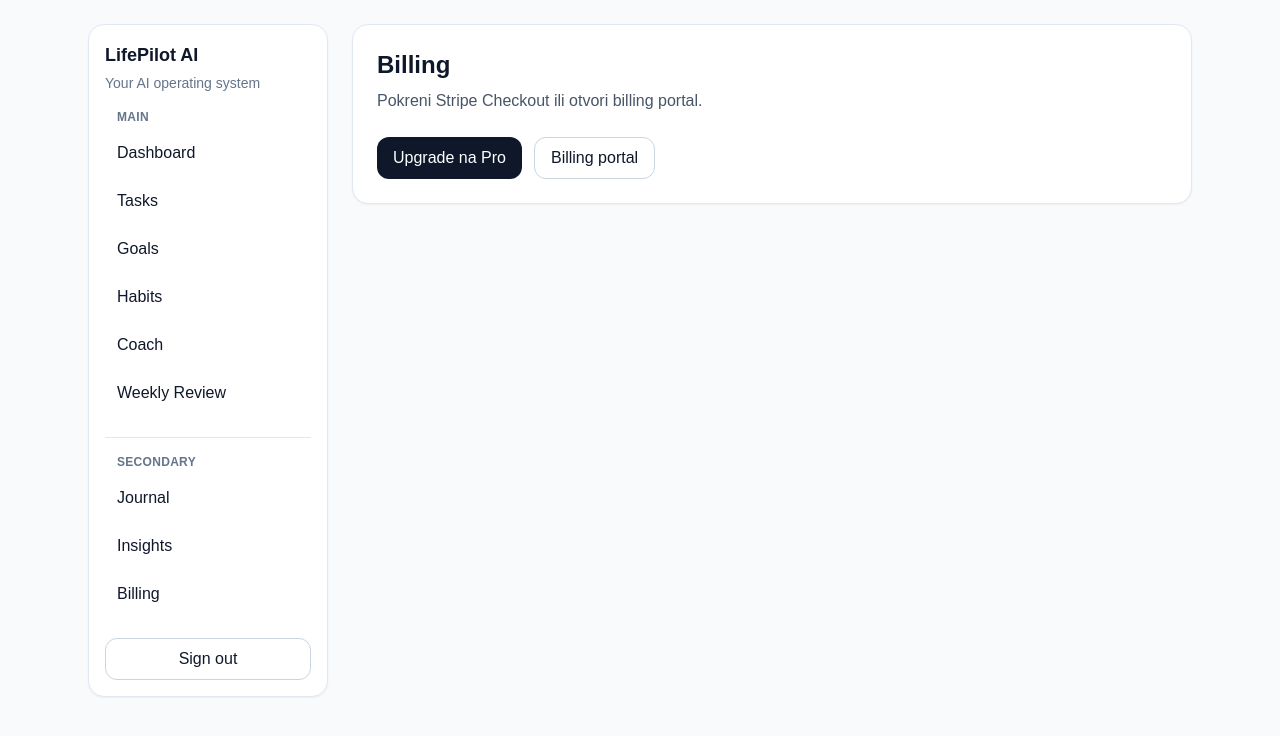
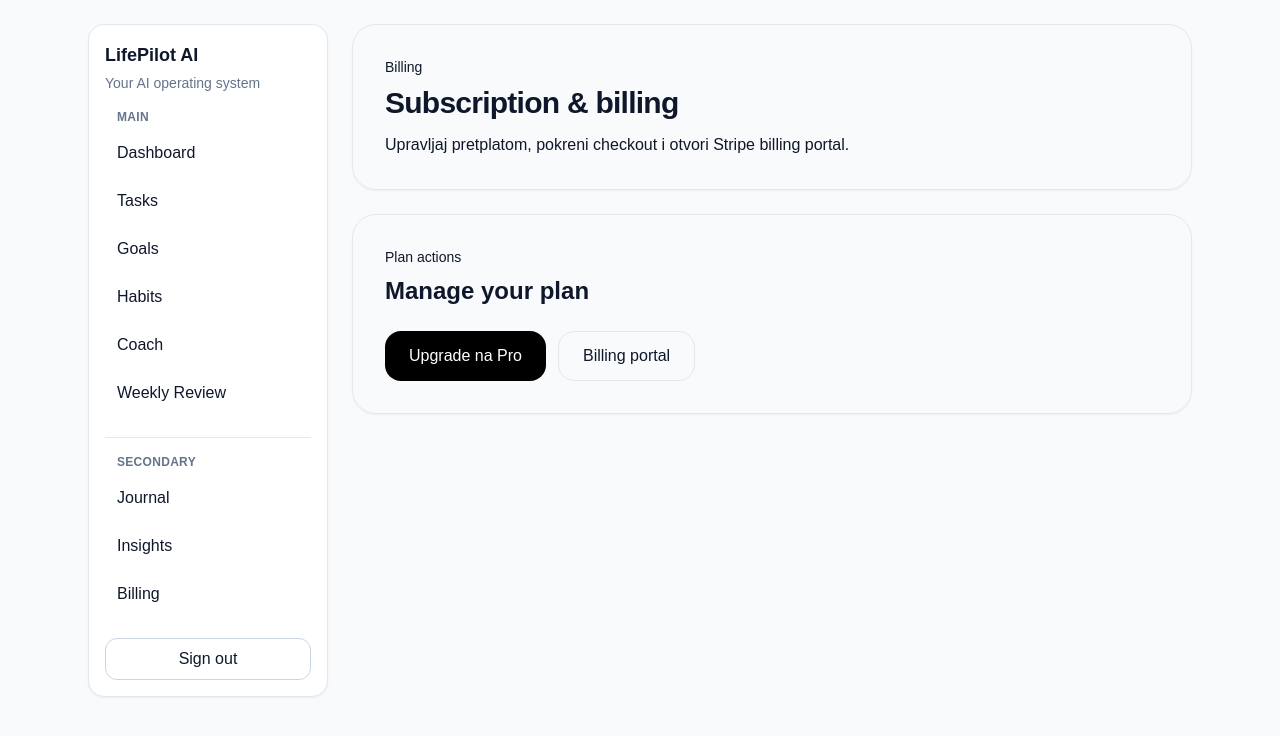
Before and after one commit to sutic83-art/lifepilot-ai-os, a Next.js app: page /dashboard/billing in a window 1280 px wide. Shown: the top 736 px of the page. Built offline with nearby package versions, Linux system fonts and the light colour scheme; no server answers; sample sign-in values are in the browser's storage.

Commit message:
Improve billing page UX

```diff
--- a/app/dashboard/billing/page.tsx
+++ b/app/dashboard/billing/page.tsx
@@ -1,32 +1,82 @@
-'use client';
+"use client";
 
-import { useState } from 'react';
+import { useState } from "react";
 
 export default function BillingPage() {
   const [loading, setLoading] = useState<string | null>(null);
+  const [error, setError] = useState("");
+  const [message, setMessage] = useState("");
 
   async function go(endpoint: string, key: string) {
-    setLoading(key);
-    const res = await fetch(endpoint, { method: 'POST' });
-    const data = await res.json();
-    if (data.url) window.location.href = data.url;
-    setLoading(null);
+    try {
+      setLoading(key);
+      setError("");
+      setMessage("");
+
+      const res = await fetch(endpoint, { method: "POST" });
+      const data = await res.json();
+
+      if (!res.ok) {
+        throw new Error(data.details || data.error || "Billing request failed.");
+      }
+
+      if (data.url) {
+        window.location.href = data.url;
+        return;
+      }
+
+      setMessage("Request completed, but no redirect URL was returned.");
+    } catch (err) {
+      setError(err instanceof Error ? err.message : "Greška pri billing akciji.");
+    } finally {
+      setLoading(null);
+    }
   }
 
   return (
     <div className="space-y-6">
-      <div className="card p-6">
-        <h1 className="text-2xl font-bold">Billing</h1>
-        <p className="mt-2 text-slate-600">Pokreni Stripe Checkout ili otvori billing portal.</p>
+      <section className="rounded-3xl border bg-card p-8 shadow-sm">
+        <p className="text-sm text-muted-foreground">Billing</p>
+        <h1 className="mt-2 text-3xl font-bold tracking-tight">Subscription & billing</h1>
+        <p className="mt-3 max-w-3xl text-muted-foreground">
+          Upravljaj pretplatom, pokreni checkout i otvori Stripe billing portal.
+        </p>
+      </section>
+
+      {error && (
+        <section className="rounded-3xl border border-red-300 bg-card p-4 text-red-600">
+          {error}
+        </section>
+      )}
+
+      {message && (
+        <section className="rounded-3xl border bg-card p-4 text-sm">
+          {message}
+        </section>
+      )}
+
+      <section className="rounded-3xl border bg-card p-8 shadow-sm">
+        <p className="text-sm text-muted-foreground">Plan actions</p>
+        <h2 className="mt-2 text-2xl font-semibold">Manage your plan</h2>
+
         <div className="mt-6 flex flex-wrap gap-3">
-          <button className="btn-primary" onClick={() => go('/api/billing/checkout', 'checkout')}>
-            {loading === 'checkout' ? 'Otvaram...' : 'Upgrade na Pro'}
+          <button
+            className="rounded-2xl bg-black px-6 py-3 text-white disabled:opacity-50"
+            onClick={() => go("/api/billing/checkout", "checkout")}
+            disabled={loading !== null}
+          >
+            {loading === "checkout" ? "Otvaram..." : "Upgrade na Pro"}
           </button>
-          <button className="btn-secondary" onClick={() => go('/api/billing/portal', 'portal')}>
-            {loading === 'portal' ? 'Otvaram...' : 'Billing portal'}
+
+          <button
+            className="rounded-2xl border px-6 py-3 disabled:opacity-50"
+            onClick={() => go("/api/billing/portal", "portal")}
+            disabled={loading !== null}
+          >
+            {loading === "portal" ? "Otvaram..." : "Billing portal"}
           </button>
         </div>
-      </div>
+      </section>
     </div>
   );
 }
```
